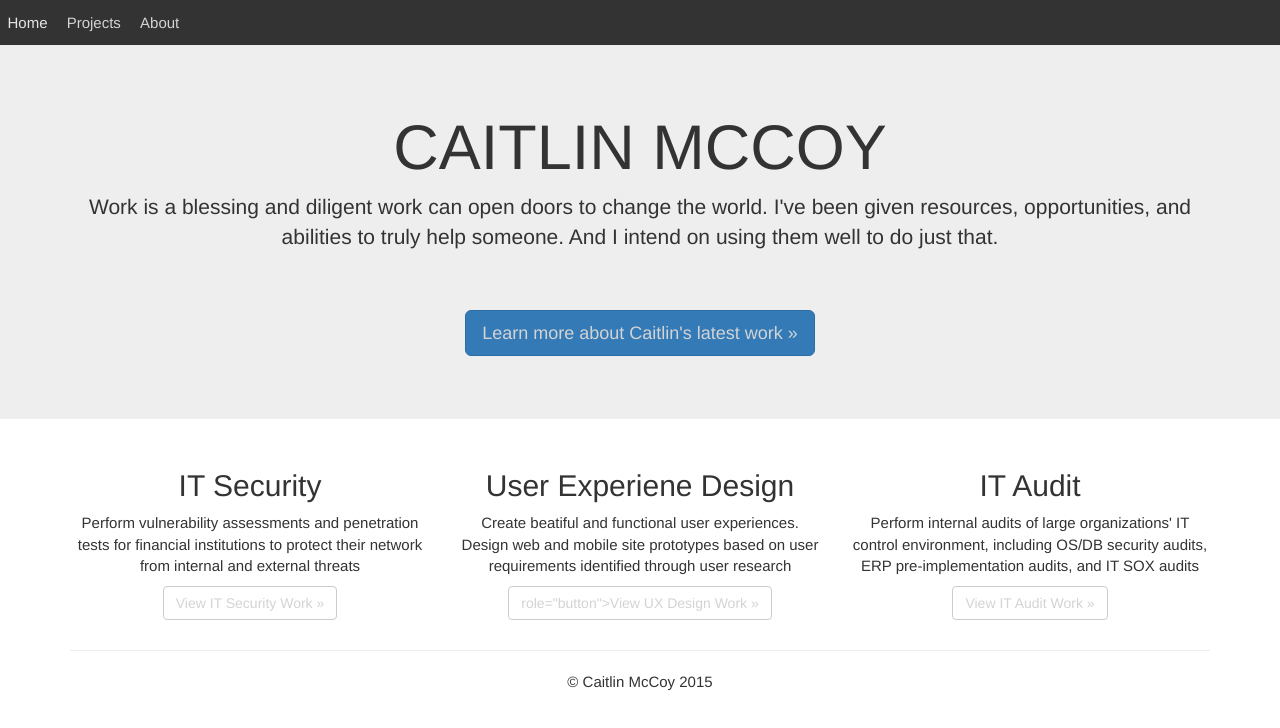
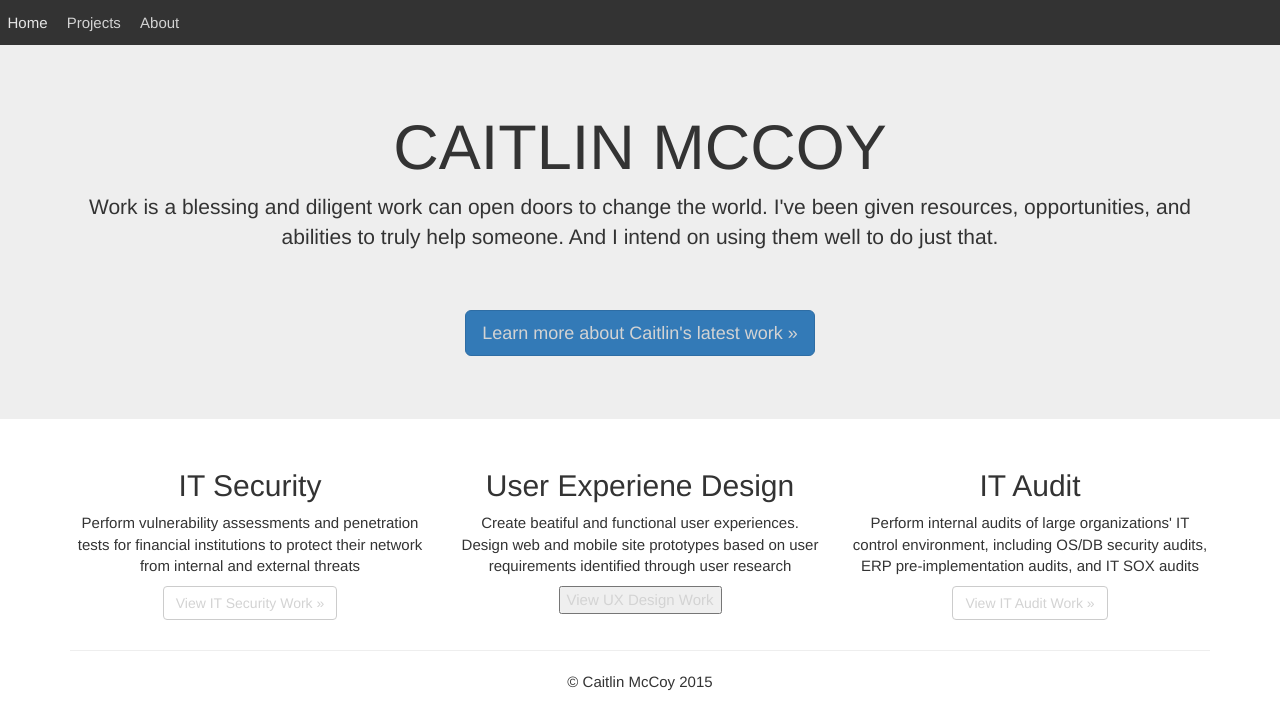
Before and after one commit to caitlinmccoy/template2.github.io, a plain HTML site: page modify2.html in a window 1280 px wide. Drawn offline with nearby package versions, Linux system fonts and the light colour scheme.

Commit message:
Update modify2.html

```diff
--- a/modify2.html
+++ b/modify2.html
@@ -96,7 +96,7 @@ a:active {
         <div class="col-md-4">
           <h2>User Experiene Design</h2>
           <p> Create beatiful and functional user experiences. Design web and mobile site prototypes based on user requirements identified through user research </p>
-          <p><a class="btn btn-default" href=<a href=file:///Users/caitlinmccoy/Documents/Axure/HTML/Allnew/enter.html> role="button">View UX Design Work &raquo;</a></p>
+          <p><a href="file:///Users/caitlinmccoy/Documents/Axure/HTML/Allnew/enter.html role"><button>View UX Design Work</button></a></p>
        </div>
         <div class="col-md-4">
           <h2>IT Audit</h2>
```
